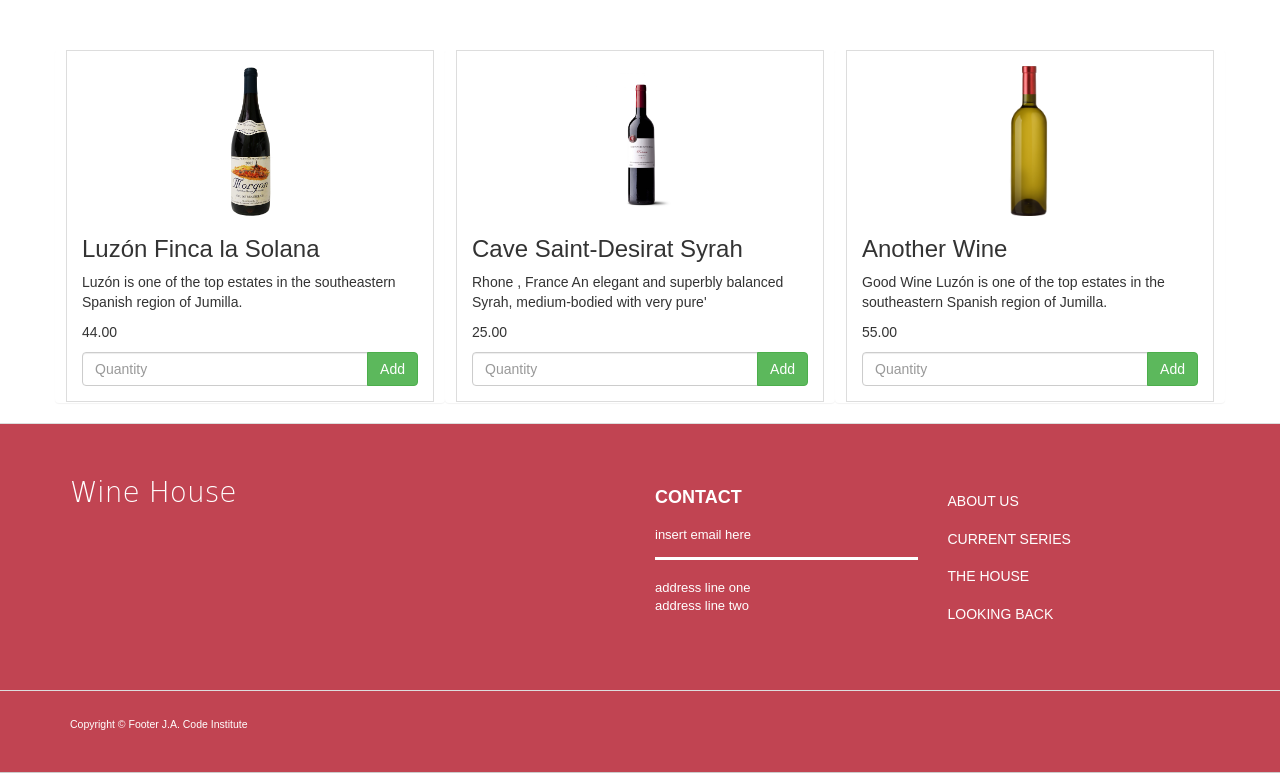
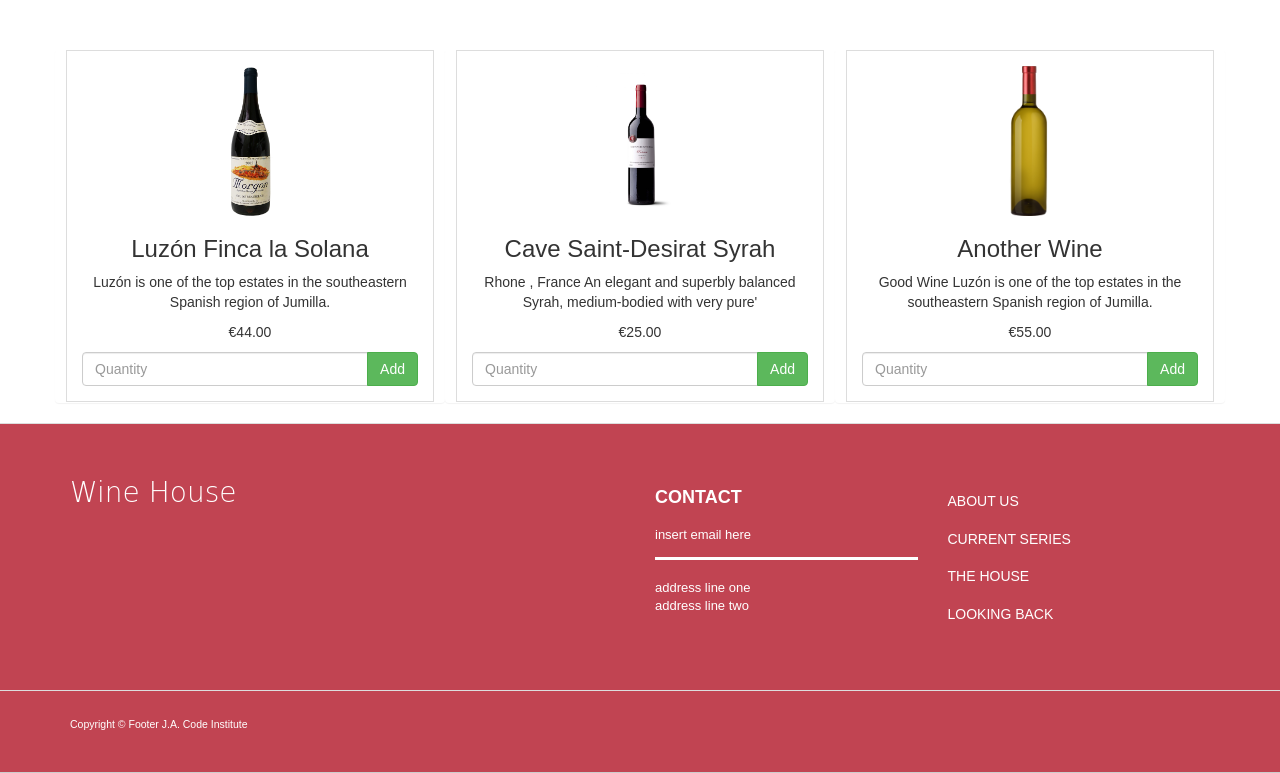
Before and after one commit to jamaral14/Full-Stack-Frameworks-with-Django-Milestone-Project, a Django app: page / in a window 1280 px wide. Shown: the part 355-1128 px from the top of the page. Run offline with Django 3.2, Linux system fonts and the light colour scheme; data comes from the database, SQL or seed files in the repository; some libraries are stand-ins or nearby versions; some web fonts are replaced.

Commit message:
making text center

```diff
--- a/products/templates/products.html
+++ b/products/templates/products.html
@@ -7,9 +7,9 @@
             <div class="panel-body">
                 <div class="product" style="background-image: url('{{ MEDIA_URL }}{{ product.image }}')"></div>
 
-                <h3>{{ product.name }}</h3>
-                <p class="product-description">{{ product.description }}</p>
-                <p>{{ product.price }}</p>
+                <h3 class="text-center">{{ product.name }}</h3>
+                <p class="product-description text-center">{{ product.description }}</p>
+                <p class="text-center">€{{ product.price }}</p>
 
                 <form method="post" action="{% url 'add_to_cart' product.id %}">
                     {% csrf_token %}
```
